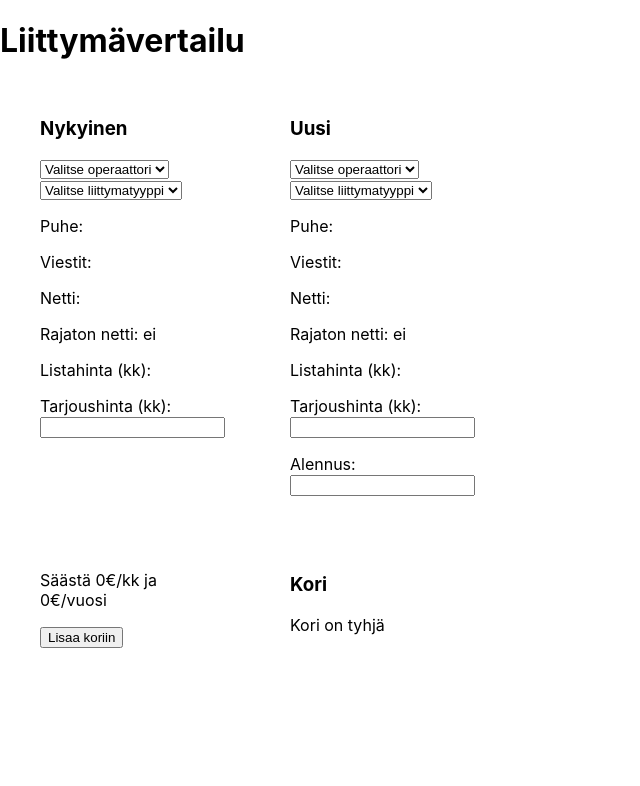
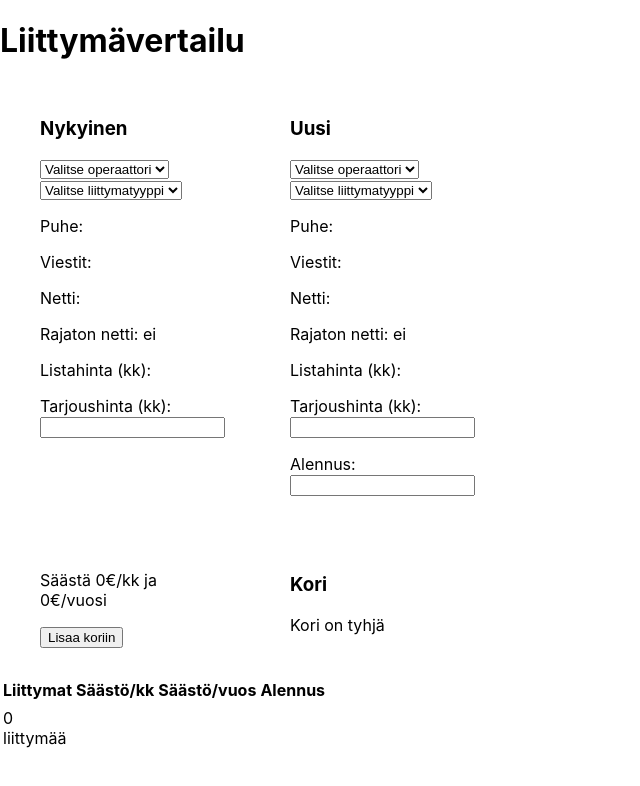
Before and after one commit to Zatyri/liittymavertailu, a React (Create React App) app: page / in a window 1280 px wide. Shown: the top 786 px of the page, without its empty margins (0-640 px from the left). Built offline with nearby package versions, Linux system fonts and the light colour scheme; data requests are answered from the project's data file.

Commit message:
added isoostoskori
you can now see the content of shopping cart

```diff
--- /dev/null
+++ b/src/components/IsoOstoskori.js
@@ -0,0 +1,42 @@
+import React from 'react'
+
+const IsoOstoskori = ({kori}) => {
+
+    const showKori = kori.map(liittyma =>
+        <tr>
+            <td>{liittyma.operaattori} {liittyma.nimi}</td>
+            <td>{liittyma.saasto}</td>
+            <td>{liittyma.saasto?liittyma.saasto * 12:null}</td>
+            <td>{liittyma.alennus}</td>
+        </tr>
+    )
+
+    const saastoKK = kori.map(liittyma => liittyma.saasto).reduce((sum, current) => sum + current)
+    const alennukset = kori.map(liittyma => liittyma.alennus).reduce((sum, current) => sum + current)
+
+
+    return (
+        <div>
+            <table>
+                <tbody>
+                    <tr>
+                        <th>Liittymat</th>
+                        <th>Säästö/kk</th>
+                        <th>Säästö/vuos</th>
+                        <th>Alennus</th>
+                    </tr>
+                    {showKori}
+                    <tr>
+                    <td>{kori[0]?kori.length:0} liittymää</td>
+                    <td>{saastoKK}</td>
+                    <td>{saastoKK?saastoKK*12:null}</td>
+                    <td>{alennukset}</td>
+
+                    </tr>
+                </tbody>
+            </table>
+        </div>
+    )
+}
+
+export default IsoOstoskori
--- a/src/components/Vertailu.js
+++ b/src/components/Vertailu.js
@@ -2,6 +2,7 @@ import React, {useState, useEffect} from 'react'
 import Liittyma from './Liittyma'
 import Saastolaskuri from './Saastolaskuri'
 import Ostoskori from './Ostoskori'
+import IsoOstoskori from './IsoOstoskori'
 
 const Vertailu = ({liittymat}) => {
 
@@ -99,6 +100,7 @@ const Vertailu = ({liittymat}) => {
                 <Liittyma status='Uusi' liittymat={liittymat} liittyma={uusi} edut={edut} valitsin={handleLiittymavalitsin} setOffer={setOffer} annaAlennus={annaAlennus} alennus={alennus}/>
                 <Saastolaskuri vanhaHinta={nykyinen.tarjous} uusiHinta={uusi.tarjous} lisaaKoriin={kokonaisSaasto}/>
                 <Ostoskori kokonaisSaasto={saasto}/>
+                <IsoOstoskori kori={saasto}/>
             </div>
 
         </>
```
